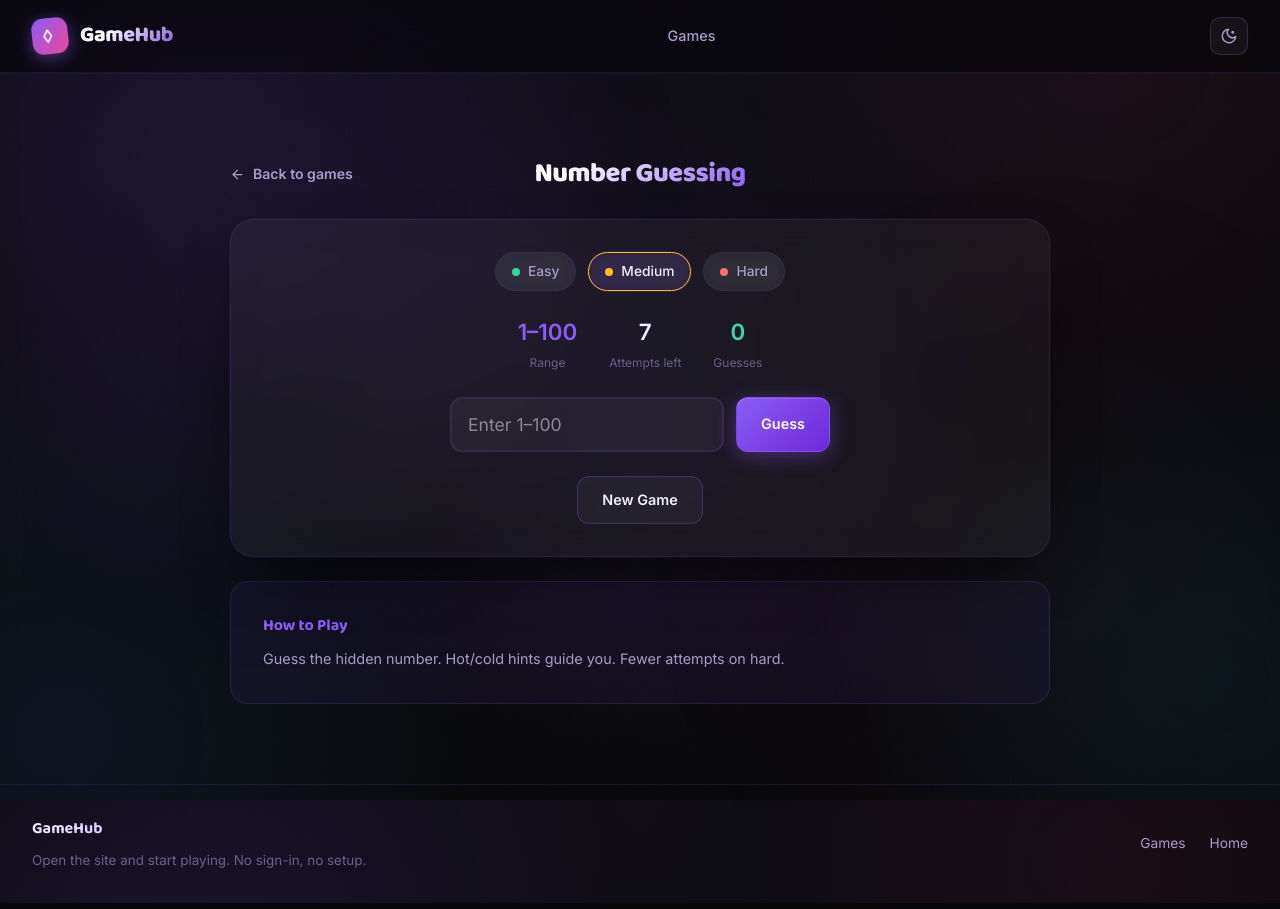
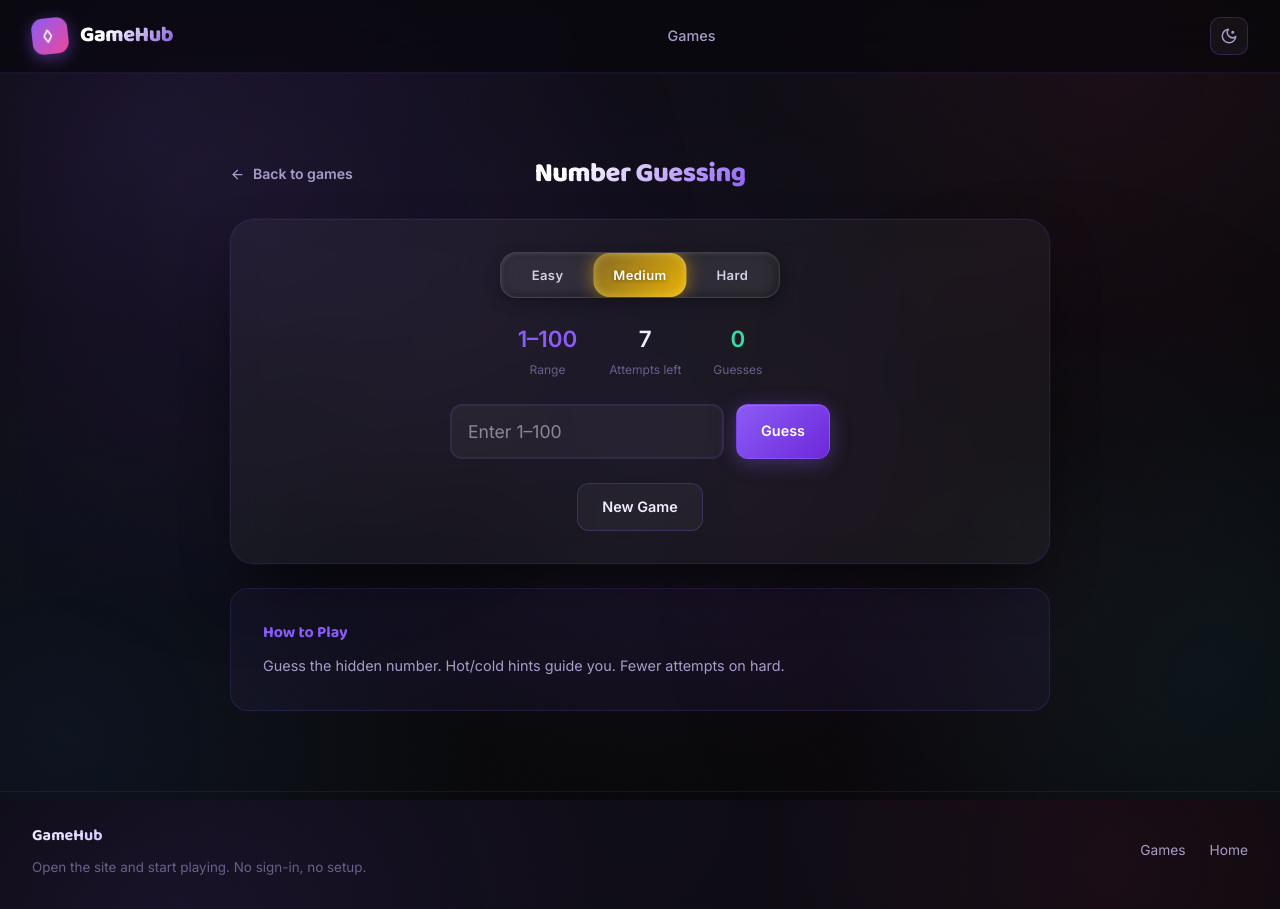
Before and after one commit to vigneshrao77/gameBuddy, a Next.js app: page /games/number-guessing in a window 1280 px wide. Built offline with nearby package versions, Linux system fonts and the light colour scheme.

Commit message:
new changes

```diff
--- a/app/globals.css
+++ b/app/globals.css
@@ -770,6 +770,15 @@ footer.foot .foot-links a:hover { color: var(--violet); }
 
 /* Rows inside a game area */
 .game-toolbar { display: flex; flex-wrap: wrap; justify-content: center; gap: var(--space-3); }
+
+/* Difficulty selector plus its caption, kept tight as one unit. */
+.difficulty-block {
+  display: flex;
+  flex-direction: column;
+  align-items: center;
+  gap: var(--space-2);
+}
+.difficulty-note { font-size: 0.8rem; color: var(--text-muted); }
 .game-stats   { display: flex; flex-wrap: wrap; justify-content: center; gap: var(--space-8); text-align: center; }
 /* value -> 4px -> label */
 .game-stats > div { display: flex; flex-direction: column; gap: var(--space-1); }
--- a/games/2048/components/GameArea.tsx
+++ b/games/2048/components/GameArea.tsx
@@ -3,11 +3,7 @@
 import React, { useState, useEffect, useCallback, useRef } from 'react';
 import { Difficulty, Dir, DIFFICULTY_CONFIG, initGrid, addTile, move, isGameOver, hasWon } from '../logic/gameLogic';
 
-const DIFFICULTIES: { label: string; value: Difficulty; color: string }[] = [
-  { label: 'Easy',   value: 'easy',   color: 'var(--diff-easy)'   },
-  { label: 'Medium', value: 'medium', color: 'var(--diff-medium)' },
-  { label: 'Hard',   value: 'hard',   color: 'var(--diff-hard)'   },
-];
+import { DifficultySelector } from '@/components/ui/DifficultySelector';
 
 // Tile colours
 const TILE_COLORS: Record<number, { bg: string; text: string }> = {
@@ -91,15 +87,10 @@ export function GameArea() {
     <div className="game-area">
 
       {/* Difficulty */}
-      <div className="game-toolbar">
-        {DIFFICULTIES.map(d => (
-          <button key={d.value}
-            onClick={() => { setDifficulty(d.value); startNew(d.value); }}
-            className={difficulty === d.value ? 'pill active' : 'pill'}
-            style={{ '--dot': d.color } as React.CSSProperties}
-          ><span className="dot"></span>{d.label}</button>
-        ))}
-      </div>
+      <DifficultySelector
+        value={difficulty}
+        onChange={(d) => { setDifficulty(d); startNew(d); }}
+      />
 
       {/* Scores */}
       <div className="game-stats">
--- a/games/color-guess/components/GameArea.tsx
+++ b/games/color-guess/components/GameArea.tsx
@@ -6,11 +6,7 @@ import {
   generateTarget, generateOptions, toHex, toRgbString, isSameColor,
 } from '../logic/gameLogic';
 
-const DIFFICULTIES: { label: string; value: Difficulty; color: string }[] = [
-  { label: 'Easy',   value: 'easy',   color: 'var(--diff-easy)'   },
-  { label: 'Medium', value: 'medium', color: 'var(--diff-medium)' },
-  { label: 'Hard',   value: 'hard',   color: 'var(--diff-hard)'   },
-];
+import { DifficultySelector } from '@/components/ui/DifficultySelector';
 
 export function GameArea() {
   const [difficulty, setDifficulty] = useState<Difficulty>('medium');
@@ -54,15 +50,7 @@ export function GameArea() {
     <div className="game-area">
 
       {/* Difficulty */}
-      <div className="game-toolbar">
-        {DIFFICULTIES.map(d => (
-          <button key={d.value}
-            onClick={() => changeDifficulty(d.value)}
-            className={difficulty === d.value ? 'pill active' : 'pill'}
-            style={{ '--dot': d.color } as React.CSSProperties}
-          ><span className="dot"></span>{d.label}</button>
-        ))}
-      </div>
+      <DifficultySelector value={difficulty} onChange={changeDifficulty} />
 
       {/* Score */}
       <div className="game-stats">
--- a/games/number-guessing/components/GameArea.tsx
+++ b/games/number-guessing/components/GameArea.tsx
@@ -6,11 +6,7 @@ import {
   generateTarget, getHint, getProximity,
 } from '../logic/gameLogic';
 
-const DIFFICULTIES: { label: string; value: Difficulty; color: string }[] = [
-  { label: 'Easy',   value: 'easy',   color: 'var(--diff-easy)'   },
-  { label: 'Medium', value: 'medium', color: 'var(--diff-medium)' },
-  { label: 'Hard',   value: 'hard',   color: 'var(--diff-hard)'   },
-];
+import { DifficultySelector } from '@/components/ui/DifficultySelector';
 
 interface GuessEntry { value: number; hint: Hint }
 
@@ -63,15 +59,10 @@ export function GameArea() {
     <div className="game-area">
 
       {/* Difficulty */}
-      <div className="game-toolbar">
-        {DIFFICULTIES.map(d => (
-          <button key={d.value}
-            onClick={() => { setDifficulty(d.value); startNew(d.value); }}
-            className={difficulty === d.value ? 'pill active' : 'pill'}
-            style={{ '--dot': d.color } as React.CSSProperties}
-          ><span className="dot"></span>{d.label}</button>
-        ))}
-      </div>
+      <DifficultySelector
+        value={difficulty}
+        onChange={(d) => { setDifficulty(d); startNew(d); }}
+      />
 
       {/* Range info + attempts */}
       <div className="game-stats">
--- a/games/pong/components/GameArea.tsx
+++ b/games/pong/components/GameArea.tsx
@@ -8,11 +8,7 @@ const W = 600, H = 400, PADDLE_W = 12, PADDLE_H = 80, BALL_R = 8;
 const AI_SPEED: Record<Difficulty, number> = { easy: 2.5, medium: 4.2, hard: 6.5 };
 const BALL_SPEED = 5;
 
-const DIFFICULTIES: { label: string; value: Difficulty; color: string }[] = [
-  { label: 'Easy',   value: 'easy',   color: 'var(--diff-easy)'   },
-  { label: 'Medium', value: 'medium', color: 'var(--diff-medium)' },
-  { label: 'Hard',   value: 'hard',   color: 'var(--diff-hard)'   },
-];
+import { DifficultySelector } from '@/components/ui/DifficultySelector';
 
 export function GameArea() {
   const canvasRef = useRef<HTMLCanvasElement>(null);
@@ -192,15 +188,10 @@ export function GameArea() {
   return (
     <div className="game-area">
       {/* Difficulty */}
-      <div className="game-toolbar">
-        {DIFFICULTIES.map(d => (
-          <button key={d.value}
-            onClick={() => { setDifficulty(d.value); stopGame(); setWinner(null); }}
-            className={difficulty === d.value ? 'pill active' : 'pill'}
-            style={{ '--dot': d.color } as React.CSSProperties}
-          ><span className="dot"></span>{d.label}</button>
-        ))}
-      </div>
+      <DifficultySelector
+        value={difficulty}
+        onChange={(d) => { setDifficulty(d); stopGame(); setWinner(null); }}
+      />
 
       {/* Score */}
       <div className="game-stats" style={{ fontSize: '1.3rem', fontWeight: 700 }}>
--- a/games/reaction-timer/components/GameArea.tsx
+++ b/games/reaction-timer/components/GameArea.tsx
@@ -3,11 +3,7 @@
 import React, { useState, useRef, useCallback } from 'react';
 import { Difficulty, Phase, DIFFICULTY_CONFIG, getRandomDelay, getRating } from '../logic/gameLogic';
 
-const DIFFICULTIES: { label: string; value: Difficulty; color: string }[] = [
-  { label: 'Easy',   value: 'easy',   color: 'var(--diff-easy)'   },
-  { label: 'Medium', value: 'medium', color: 'var(--diff-medium)' },
-  { label: 'Hard',   value: 'hard',   color: 'var(--diff-hard)'   },
-];
+import { DifficultySelector } from '@/components/ui/DifficultySelector';
 
 export function GameArea() {
   const [difficulty, setDifficulty] = useState<Difficulty>('medium');
@@ -73,15 +69,10 @@ export function GameArea() {
     <div className="game-area">
 
       {/* Difficulty */}
-      <div className="game-toolbar">
-        {DIFFICULTIES.map(d => (
-          <button key={d.value}
-            onClick={() => { setDifficulty(d.value); reset(); }}
-            className={difficulty === d.value ? 'pill active' : 'pill'}
-            style={{ '--dot': d.color } as React.CSSProperties}
-          ><span className="dot"></span>{d.label}</button>
-        ))}
-      </div>
+      <DifficultySelector
+        value={difficulty}
+        onChange={(d) => { setDifficulty(d); reset(); }}
+      />
 
       {/* Stats row */}
       {history.length > 0 && (
--- a/games/rock-paper-scissors/components/GameArea.tsx
+++ b/games/rock-paper-scissors/components/GameArea.tsx
@@ -5,12 +5,7 @@ import { Choice, CHOICES, Difficulty } from '../logic/gameLogic';
 import { useRockPaperScissors } from '../hooks/useRockPaperScissors';
 import { HandMetal, Hand, Scissors } from 'lucide-react';
 
-type DifficultyConfig = { label: string; value: Difficulty; color: string };
-const DIFFICULTIES: DifficultyConfig[] = [
-  { label: 'Easy',   value: 'easy',   color: 'var(--diff-easy)'   },
-  { label: 'Medium', value: 'medium', color: 'var(--diff-medium)' },
-  { label: 'Hard',   value: 'hard',   color: 'var(--diff-hard)'   },
-];
+import { DifficultySelector } from '@/components/ui/DifficultySelector';
 
 const ChoiceIcon = ({ choice, size = 48 }: { choice: Choice; size?: number }) => {
   if (choice === 'rock')     return <HandMetal size={size} />;
@@ -33,18 +28,7 @@ export function GameArea() {
     <div className="game-area">
 
       {/* Difficulty */}
-      <div className="game-toolbar">
-        {DIFFICULTIES.map(d => (
-          <button
-            key={d.value}
-            onClick={() => handleDifficultyChange(d.value)}
-            className={difficulty === d.value ? 'pill active' : 'pill'}
-            style={{ '--dot': d.color, '--cat-tint': `${d.color}22` } as React.CSSProperties}
-          >
-            <span className="dot"></span>{d.label}
-          </button>
-        ))}
-      </div>
+      <DifficultySelector value={difficulty} onChange={handleDifficultyChange} />
 
       {/* Score board */}
       <div className="game-stats">
--- a/games/snake/components/GameArea.tsx
+++ b/games/snake/components/GameArea.tsx
@@ -9,11 +9,7 @@ import {
 
 const CELL = 22; // px per cell
 
-const DIFFICULTIES: { label: string; value: Difficulty; color: string }[] = [
-  { label: 'Easy',   value: 'easy',   color: 'var(--diff-easy)'   },
-  { label: 'Medium', value: 'medium', color: 'var(--diff-medium)' },
-  { label: 'Hard',   value: 'hard',   color: 'var(--diff-hard)'   },
-];
+import { DifficultySelector } from '@/components/ui/DifficultySelector';
 
 export function GameArea() {
   const [difficulty, setDifficulty] = useState<Difficulty>('medium');
@@ -113,15 +109,10 @@ export function GameArea() {
     <div className="game-area">
 
       {/* Difficulty */}
-      <div className="game-toolbar">
-        {DIFFICULTIES.map(d => (
-          <button key={d.value}
-            onClick={() => { setDifficulty(d.value); resetGame(d.value); }}
-            className={difficulty === d.value ? 'pill active' : 'pill'}
-            style={{ '--dot': d.color } as React.CSSProperties}
-          ><span className="dot"></span>{d.label}</button>
-        ))}
-      </div>
+      <DifficultySelector
+        value={difficulty}
+        onChange={(d) => { setDifficulty(d); resetGame(d); }}
+      />
 
       {/* Score */}
       <div className="game-stats">
--- a/games/whack-a-mole/components/GameArea.tsx
+++ b/games/whack-a-mole/components/GameArea.tsx
@@ -3,11 +3,7 @@
 import React, { useState, useEffect, useRef, useCallback } from 'react';
 import { Difficulty, DIFFICULTY_CONFIG } from '../logic/gameLogic';
 
-const DIFFICULTIES: { label: string; value: Difficulty; color: string }[] = [
-  { label: 'Easy',   value: 'easy',   color: 'var(--diff-easy)'   },
-  { label: 'Medium', value: 'medium', color: 'var(--diff-medium)' },
-  { label: 'Hard',   value: 'hard',   color: 'var(--diff-hard)'   },
-];
+import { DifficultySelector } from '@/components/ui/DifficultySelector';
 
 export function GameArea() {
   const [difficulty, setDifficulty] = useState<Difficulty>('medium');
@@ -84,21 +80,25 @@ export function GameArea() {
     setScore(s => s + 1);
   }, [running, activeMoles]);
 
+  /** Switching difficulty abandons the round and returns the board to idle. */
+  const handleDifficultyChange = (d: Difficulty) => {
+    setDifficulty(d);
+    clearAll();
+    setRunning(false);
+    setFinished(false);
+    setScore(0);
+    setMissed(0);
+    setTimeLeft(DIFFICULTY_CONFIG[d].gameDuration);
+    setActiveMoles(new Set());
+  };
+
   const cols = cfg.holes === 6 ? 3 : 3;
 
   return (
     <div className="game-area">
 
       {/* Difficulty */}
-      <div className="game-toolbar">
-        {DIFFICULTIES.map(d => (
-          <button key={d.value}
-            onClick={() => { setDifficulty(d.value); clearAll(); setRunning(false); setFinished(false); setScore(0); setMissed(0); setTimeLeft(DIFFICULTY_CONFIG[d.value].gameDuration); setActiveMoles(new Set()); }}
-            className={difficulty === d.value ? 'pill active' : 'pill'}
-            style={{ '--dot': d.color } as React.CSSProperties}
-          ><span className="dot"></span>{d.label}</button>
-        ))}
-      </div>
+      <DifficultySelector value={difficulty} onChange={handleDifficultyChange} />
 
       {/* Stats */}
       <div className="game-stats">
--- a/package.json
+++ b/package.json
@@ -20,7 +20,7 @@
   },
   "devDependencies": {
     "@tailwindcss/postcss": "^4",
-    "@types/node": "^20",
+    "@types/node": "^22.20.2",
     "@types/react": "^19",
     "@types/react-dom": "^19",
     "eslint": "^9",
```
Also changed, not shown: 1 other file (tests, documents, lock files or other folders).
